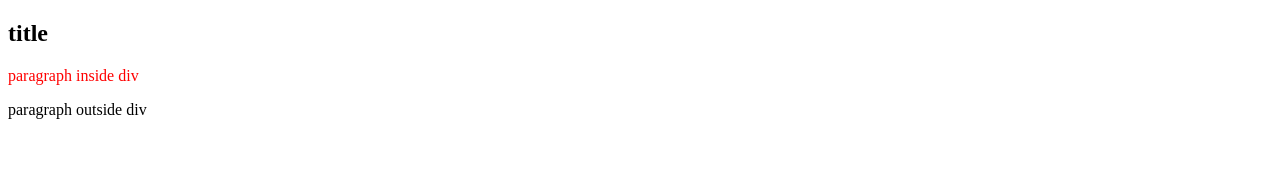
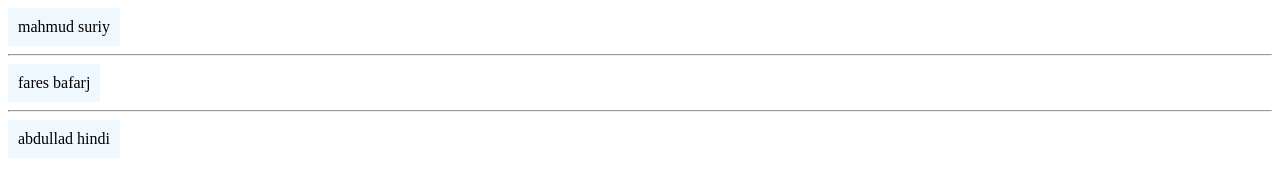
Before and after one commit to Hussein6685/css-1, a plain HTML site: page index.html in a window 1280 px wide. Drawn offline with Linux system fonts and the light colour scheme.

Commit message:
#15 - Dimensions - Width And Height

```diff
--- a/css/key.css
+++ b/css/key.css
@@ -1,7 +1,7 @@
-div p {
-    color: #ff0000;
+div {
+
+    padding: 10px;
+    display: inline-block;
+    background-color: aliceblue;
+    width: auto;
 }
-
-p {
-    color: #000;
-}
--- a/index.html
+++ b/index.html
@@ -9,10 +9,13 @@
 
 <body>
     <div>
-        <h2>title</h2>
-        <p>paragraph inside div</p>
+        mahmud suriy
     </div>
-    <p>paragraph outside div</p>
+    <hr>
+    <div>fares bafarj</div>
+    <hr>
+    <div>abdullad hindi</div>
+
 
 </body>
 
```
